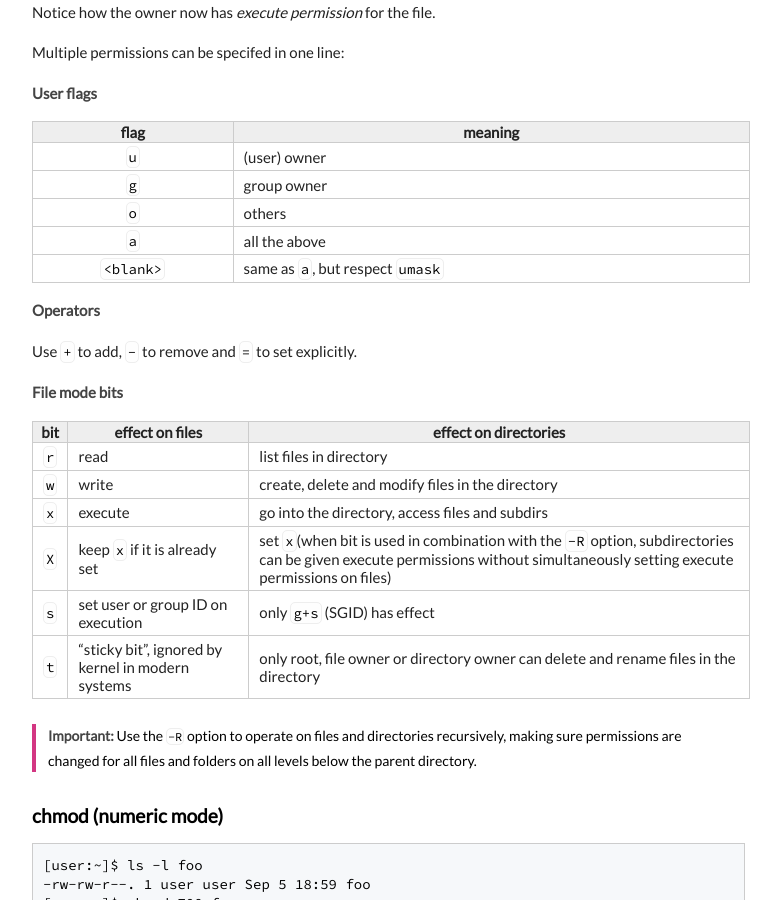
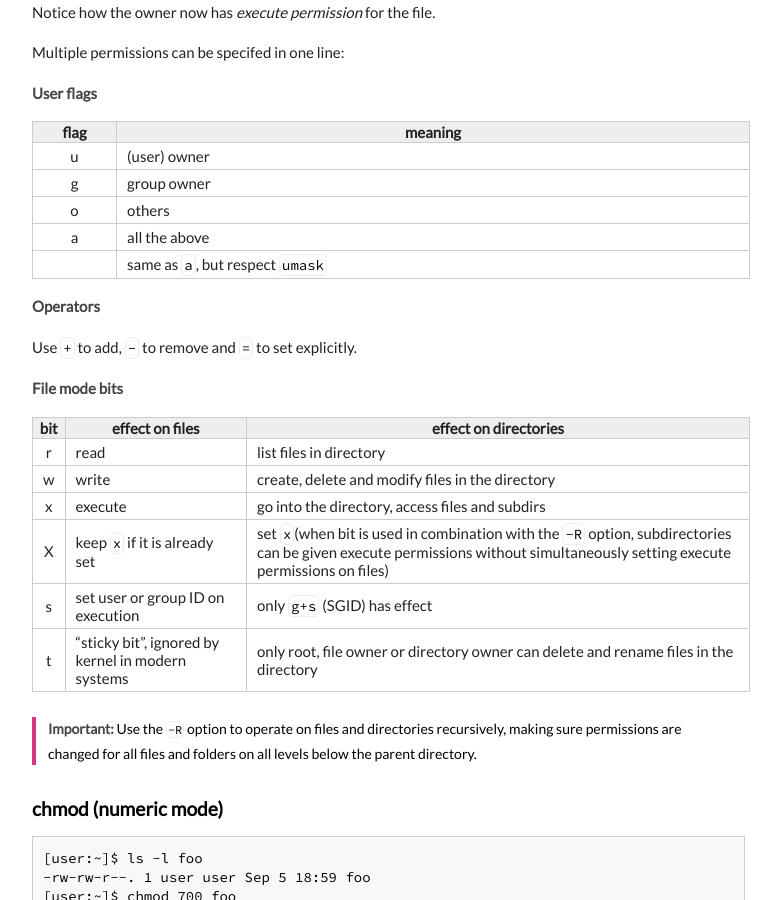
Before and after one commit to execas/execas.github.io, a Jekyll site: the page built from _posts/2018-10-21-linux-ownership-permissions-and-special-attributes.md, in a window 1280 px wide and 900 px high, scrolled down 1712 px. Shown: the whole window, without its empty margins (249-1030 px from the left). Built offline with Jekyll 4.4.1, drawn with Linux system fonts in a browser that asks for light colours.

Commit message:
Update 2018-10-21-linux-ownership-permissions-and-special-attributes.md

```diff
--- a/_posts/2018-10-21-linux-ownership-permissions-and-special-attributes.md
+++ b/_posts/2018-10-21-linux-ownership-permissions-and-special-attributes.md
@@ -84,11 +84,11 @@ Multiple permissions can be specifed in one line:
 
 |flag | meaning |
 |:---:|---------|
-| `u` | (user) owner|
-| `g` | group owner|
-| `o` | others|
-| `a` | all the above|
-| `<blank>` | same as `a`, but respect `umask`|
+| u | (user) owner|
+| g | group owner|
+| o | others|
+| a | all the above|
+| <blank> | same as `a`, but respect `umask`|
 
 **Operators**
 
@@ -98,12 +98,12 @@ Use `+` to add, `-` to remove and `=` to set explicitly.
 
 | bit | effect on files | effect on directories |
 |:---:|-------|-------------|
-| `r`   | read  | list files in directory|
-| `w`   | write | create, delete and modify files in the directory|
-| `x`   | execute| go into the directory, access files and subdirs|
-| `X`   | keep `x` if it is already set | set `x`(when bit is used in combination with the `-R` option, subdirectories can be given execute permissions without simultaneously setting execute permissions on files)|
-| `s`  | set user or group ID on execution| only `g+s` (SGID) has effect |
-| `t`   | "sticky bit", ignored by kernel in modern systems | only root, file owner or directory owner can delete and rename files in the directory |
+| r   | read  | list files in directory|
+| w   | write | create, delete and modify files in the directory|
+| x   | execute| go into the directory, access files and subdirs|
+| X   | keep `x` if it is already set | set `x`(when bit is used in combination with the `-R` option, subdirectories can be given execute permissions without simultaneously setting execute permissions on files)|
+| s  | set user or group ID on execution| only `g+s` (SGID) has effect |
+| t   | "sticky bit", ignored by kernel in modern systems | only root, file owner or directory owner can delete and rename files in the directory |
 
 
 > **Important:** Use the `-R` option to operate on files and directories recursively, making sure permissions are changed for all files and folders on all levels below the parent directory.
```
